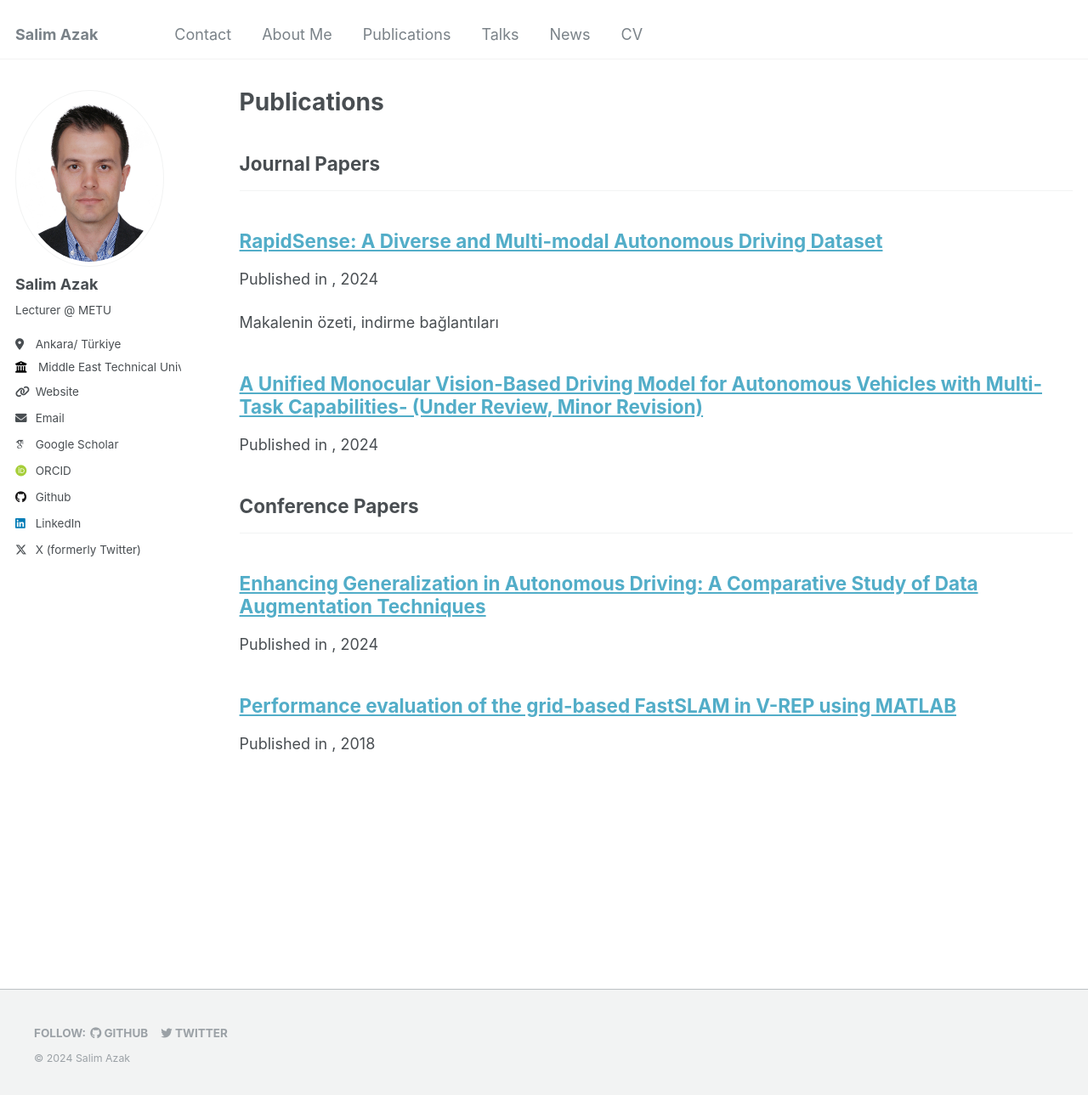
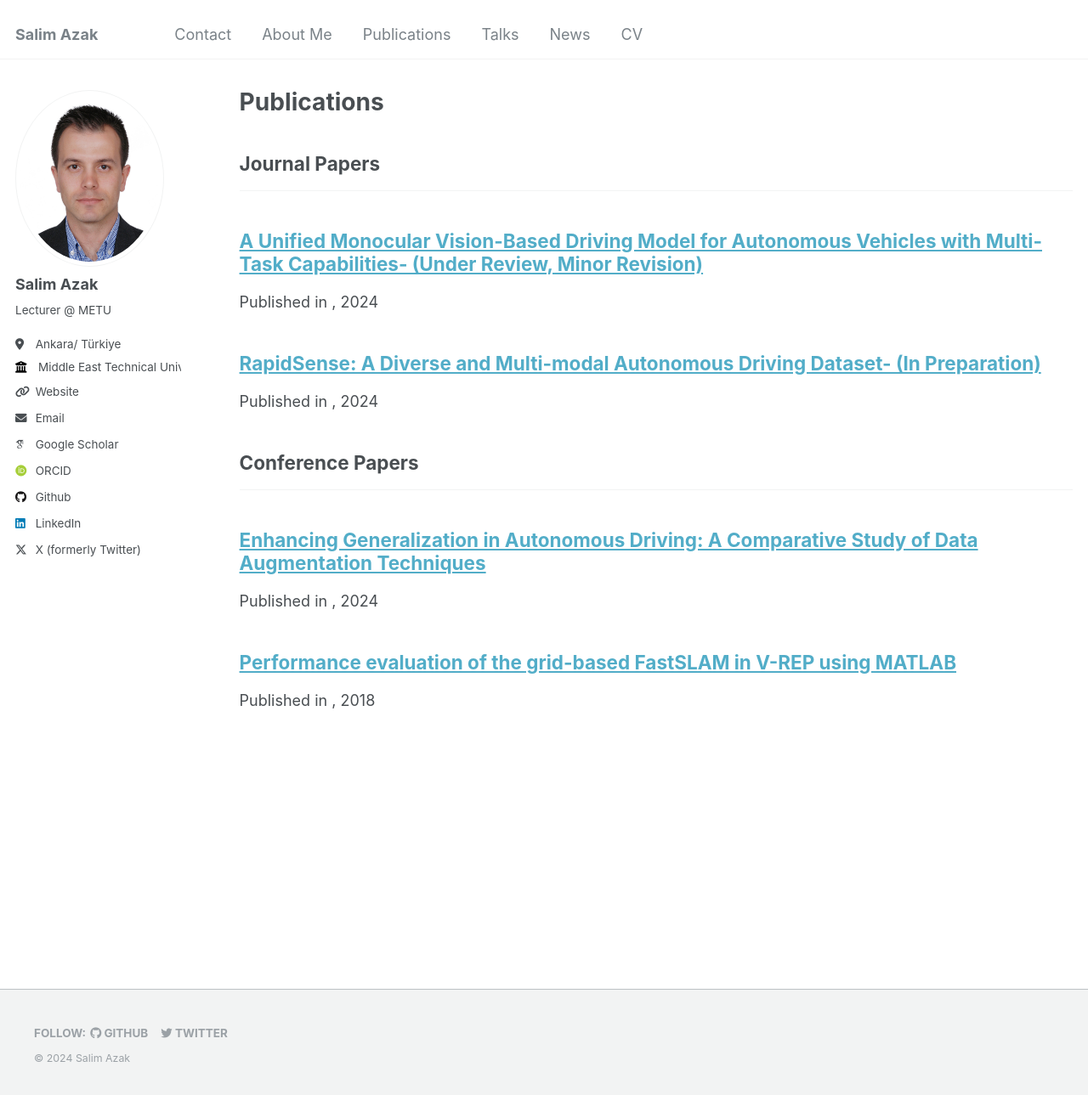
Before and after one commit to salimazak/salimazak.github.io, a Jekyll site: the page built from _pages/publications.html, in a window 1280 px wide and 1290 px high. Shown: the whole window at 85% size. Built offline with Jekyll 4.4.1, drawn with Linux system fonts in a browser that asks for light colours; some web fonts are replaced.

Commit message:
Update paper2.md

```diff
--- a/_publications/paper2.md
+++ b/_publications/paper2.md
@@ -1,10 +1,10 @@
 ---
-title: "RapidSense: A Diverse and Multi-modal Autonomous Driving Dataset"
+title: "RapidSense: A Diverse and Multi-modal Autonomous Driving Dataset- (In Preparation)"
 collection: publications
 permalink: /publications/paper1
-date: 2024-09-11
+date: 2024-07-11
 authors: 'Salim Azak, Fırat Bozkaya, Akif Durdu'
 journal: 'IEEE Robotics and Automation Letters'
 category: journal
 ---
-Makalenin özeti, indirme bağlantıları
+<!--Makalenin özeti, indirme bağlantıları-->
```
